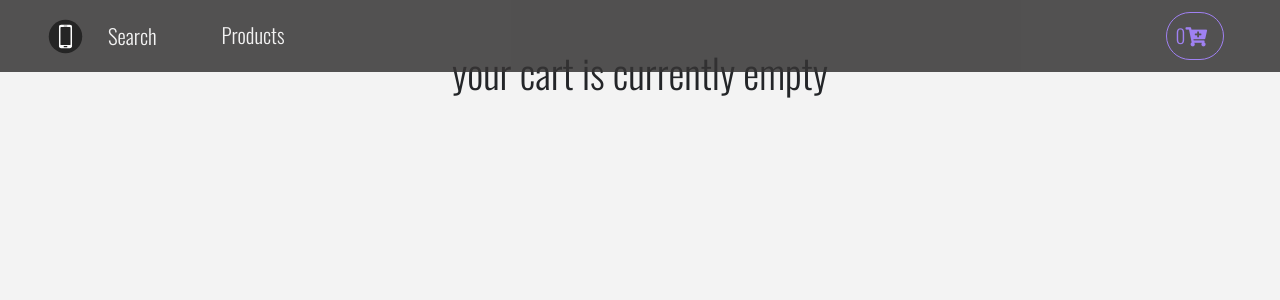
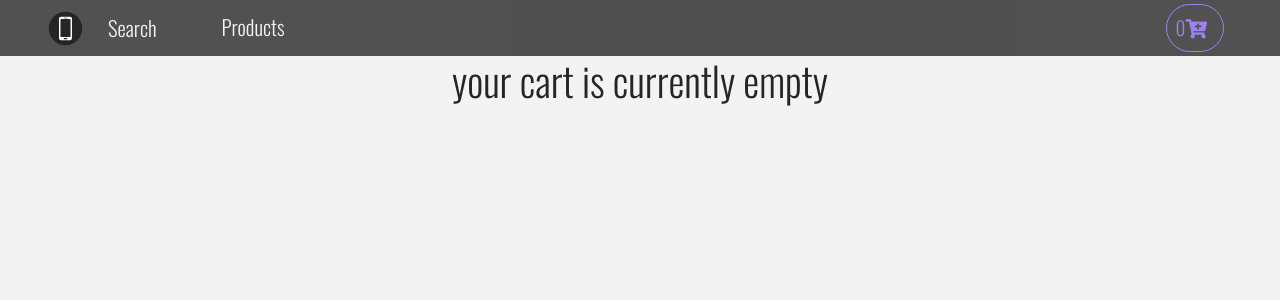
Before and after one commit to MFCardozo/phone-ecommerce-pern, a React (Create React App) app in the folder client/: page /cart in a window 1280 px wide. Shown: the top 300 px of the page. Built offline with nearby package versions, Linux system fonts and the light colour scheme; no server answers.

Commit message:
fix cart button

```diff
--- a/client/src/components/baseComponents/Button.js
+++ b/client/src/components/baseComponents/Button.js
@@ -13,7 +13,7 @@ export const ButtonModel = styled.button`
   margin: 0.2rem 0.5rem 0.2rem 0;
 
   height: 6vh;
-  min-height: 44px;
+  min-height: 40px;
   transition: all 0.5s ease-in-out;
   text-transform: capitalize;
 
--- a/client/src/components/cart/EmptyCart.js
+++ b/client/src/components/cart/EmptyCart.js
@@ -4,7 +4,7 @@ export default function EmptyCart() {
   return (
     <div className="container mt-5">
       <div className="row">
-        <div className="col-10 mx-auto text-center text-title">
+        <div className="mt-2 col-10 mx-auto text-center text-title">
           <h1>your cart is currently empty</h1>
         </div>
       </div>
--- a/client/src/components/navBar/styles/styles.js
+++ b/client/src/components/navBar/styles/styles.js
@@ -3,7 +3,7 @@ import styled from "styled-components";
 export const NavWrapper = styled.nav`
   background: var(--mainBrown);
   opacity: 0.85;
-  height: 9%;
+  height: 7%;
   min-height: 54px;
   top: 0;
   position: fixed;
```
